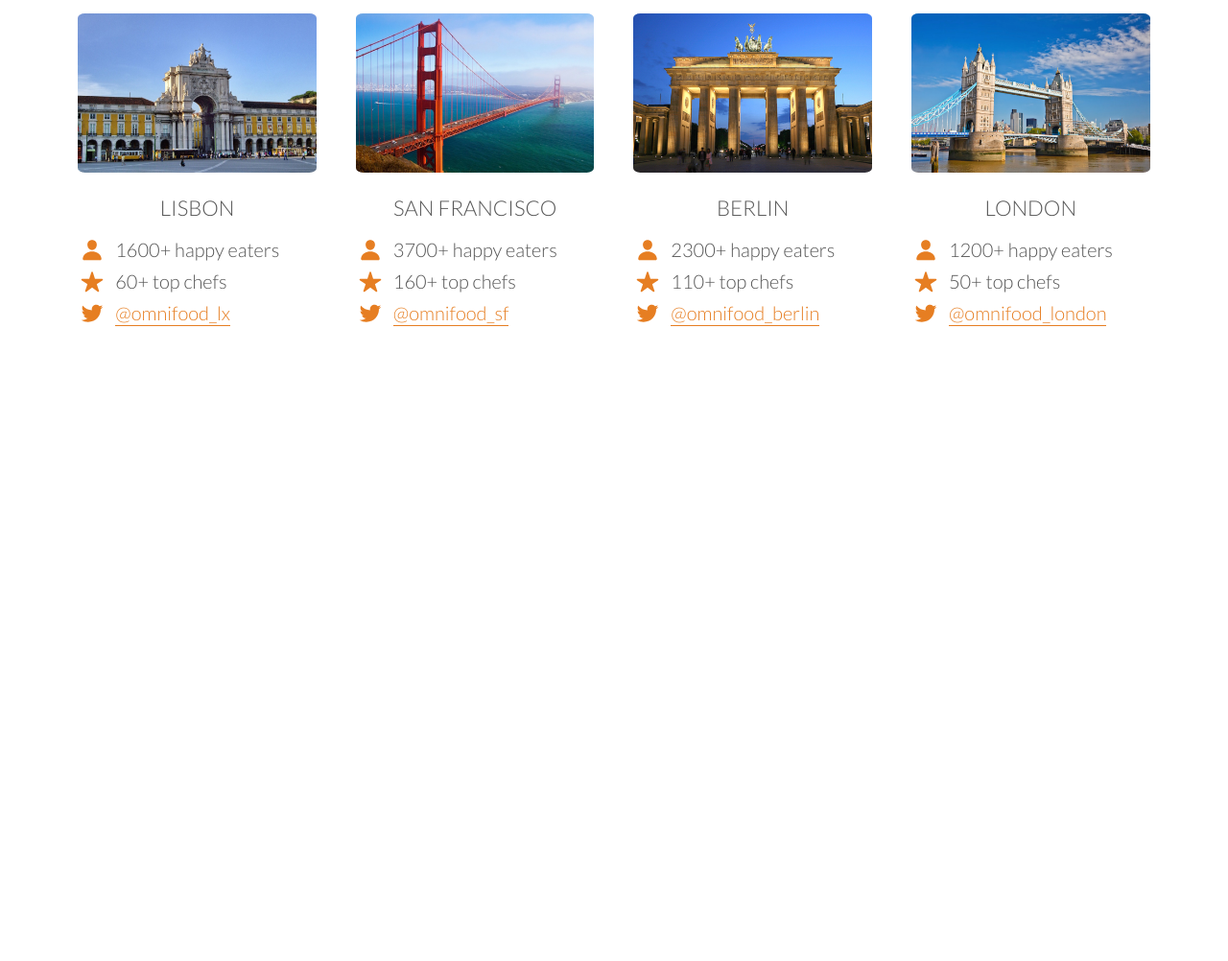
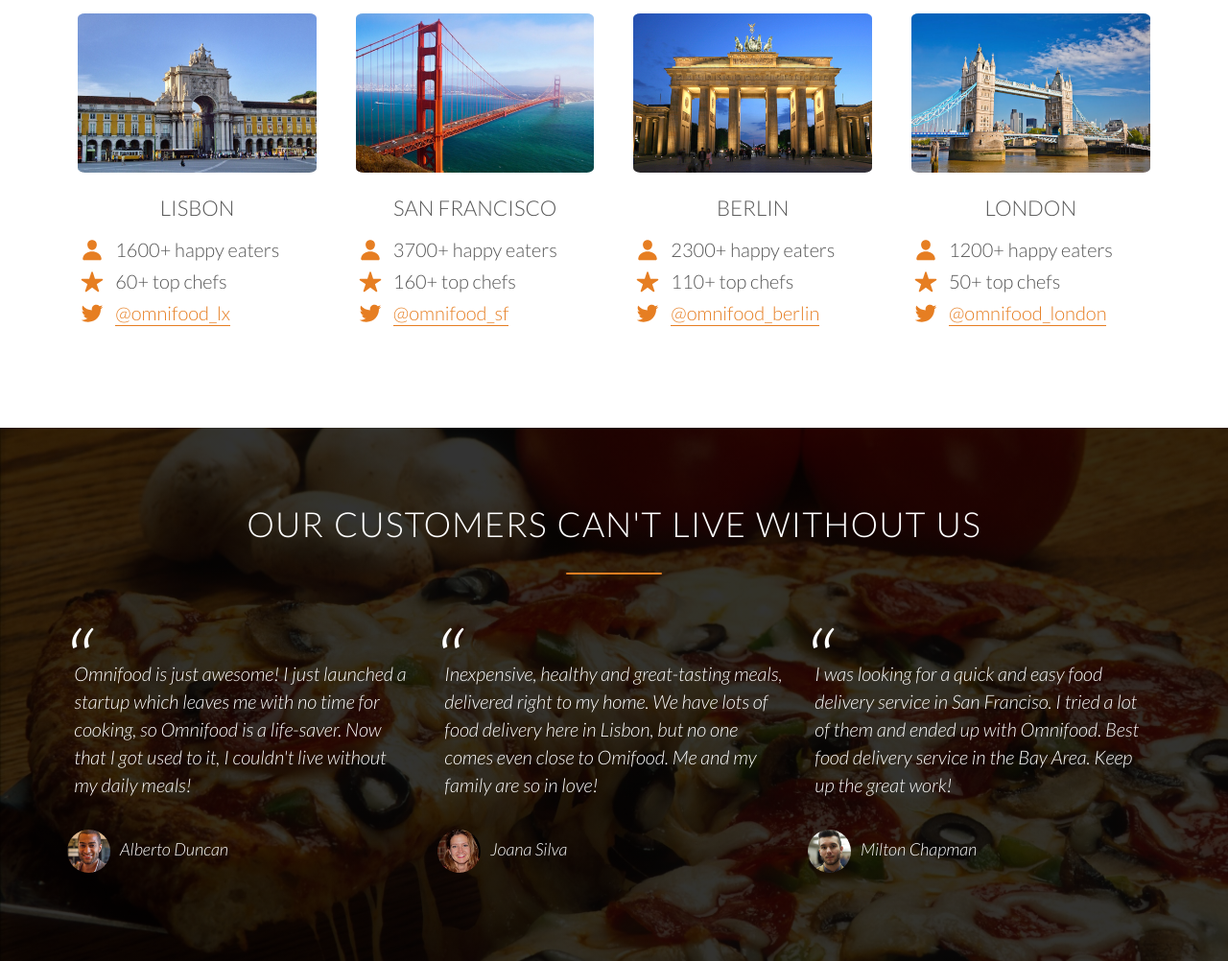
Before and after one commit to Critchleyb/Udemy-HTML-CSS-1, a plain HTML site: page Omnifood/index.html in a window 1280 px wide. Shown: the part 2884-3886 px from the top of the page at 96% size. Before the commit the page ends 3330 px from the top, so only its background shows below. Drawn offline with nearby package versions, Linux system fonts and the light colour scheme.

Commit message:
Omnifood: Building the testimonials section

```diff
--- a/Omnifood/index.html
+++ b/Omnifood/index.html
@@ -235,6 +235,35 @@
             </div>
         </section>
 
+        <section class="section-testimonials">
+            <div class="row">
+                <h2>Our customers can't live without us</h2>
+            </div>
+            <div class="row">
+                <div class="col span-1-of-3">
+                    <blockquote>
+                        Omnifood is just awesome! I just launched a startup which leaves me with no time for cooking, so Omnifood is a
+                        life-saver. Now that I got used to it, I couldn't live without my daily meals!
+                    </blockquote>
+                    <cite><img src="resources/img/customer-1.jpg" alt="customer1">Alberto Duncan</cite>
+                </div>
+                <div class="col span-1-of-3">
+                    <blockquote>
+                        Inexpensive, healthy and great-tasting meals, delivered right to my home. We have lots of food delivery here in Lisbon,
+                        but no one comes even close to Omifood. Me and my family are so in love!
+                    </blockquote>
+                    <cite><img src="resources/img/customer-2.jpg" alt="customer2">Joana Silva</cite>
+                </div>
+                <div class="col span-1-of-3">
+                    <blockquote>
+                        I was looking for a quick and easy food delivery service in San Franciso. I tried a lot of them and ended up with
+                        Omnifood. Best food delivery service in the Bay Area. Keep up the great work!
+                    </blockquote>
+                    <cite><img src="resources/img/customer-3.jpg" alt="customer3">Milton Chapman</cite>
+                </div>
+            </div>
+        </section>
+
         <script src="https://unpkg.com/ionicons@5.0.0/dist/ionicons.js"></script>
     </body>
 </html>
--- a/Omnifood/resources/css/style.css
+++ b/Omnifood/resources/css/style.css
@@ -192,6 +192,7 @@ header {
     background-size: cover;
     background-position: center;
     height: 100vh;
+    background-attachment: fixed;
 }
 
 .hero-text-box {
@@ -346,3 +347,44 @@ header {
 .city-feature {
     margin-bottom: 5px;
 }
+
+/* ---------------------------------------------------------- */
+/* TESTIMONIALS */
+/* ---------------------------------------------------------- */
+
+.section-testimonials {
+    background-image: linear-gradient(rgba(0, 0, 0, 0.8),rgba(0, 0, 0, 0.8)), url(img/back-customers.jpg);
+    background-size: cover;
+    color: #fff;
+    background-attachment: fixed;
+}
+
+.section-testimonials blockquote {
+    padding:2%;
+    font-style: italic;
+    line-height: 145%;
+    position: relative;
+    margin-top: 40px;
+}
+
+.section-testimonials cite {
+    font-size: 90%;
+    margin-top: 25px;
+    display: block;
+}
+
+.section-testimonials blockquote:before {
+    content: "\201C";
+    font-size: 500%;
+    display: block;
+    position: absolute;
+    top: -5px;
+    left: -5px;
+}
+
+.section-testimonials cite img {
+    height: 45px;
+    border-radius: 50%;
+    margin-right: 10px;
+    vertical-align: middle;
+}
```
Also changed, not shown: Omnifood/resources/css/img/back-customers.jpg (added), Omnifood/resources/img/customer-1.jpg (added), Omnifood/resources/img/customer-2.jpg (added), Omnifood/resources/img/customer-3.jpg (added).
